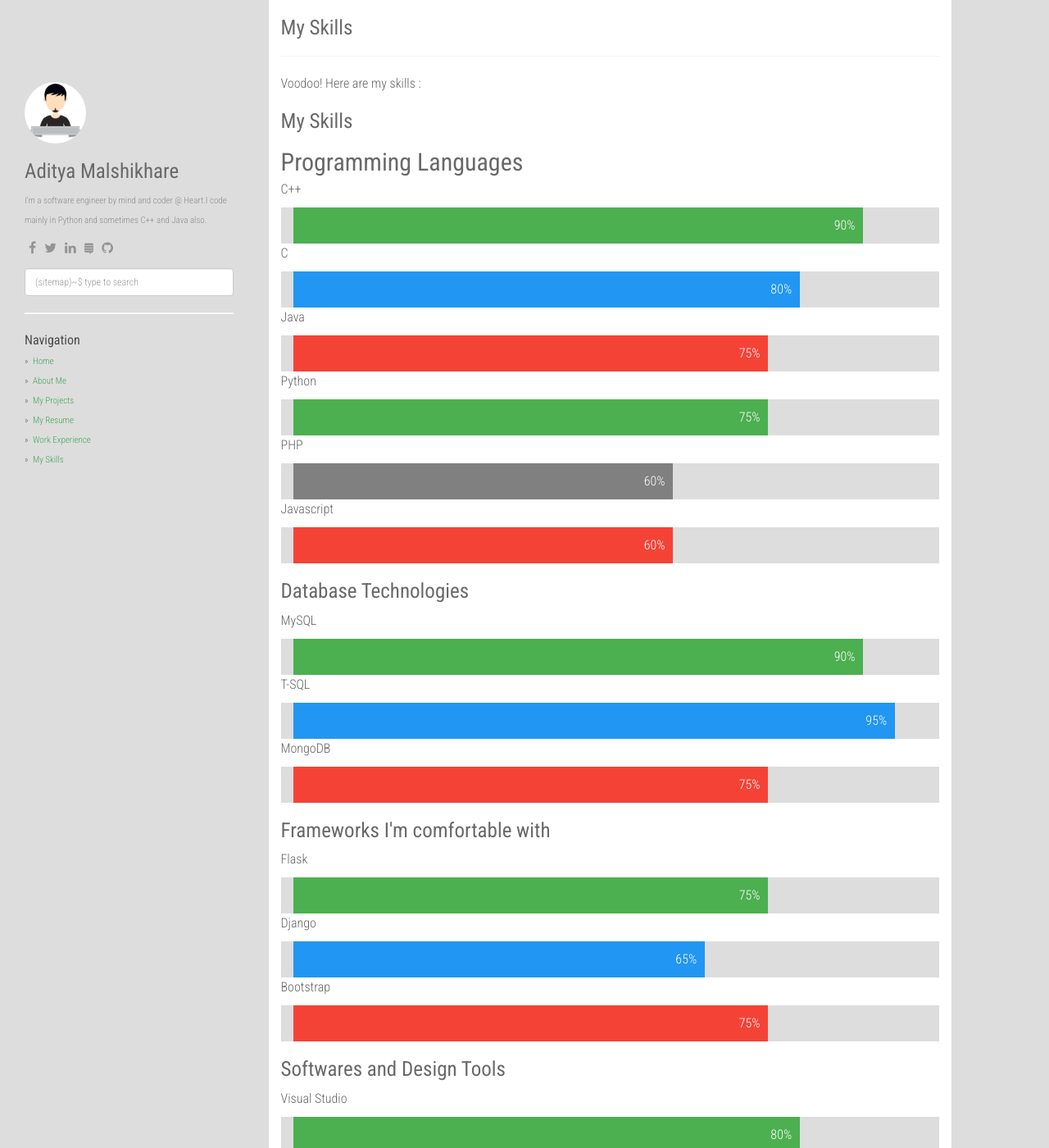
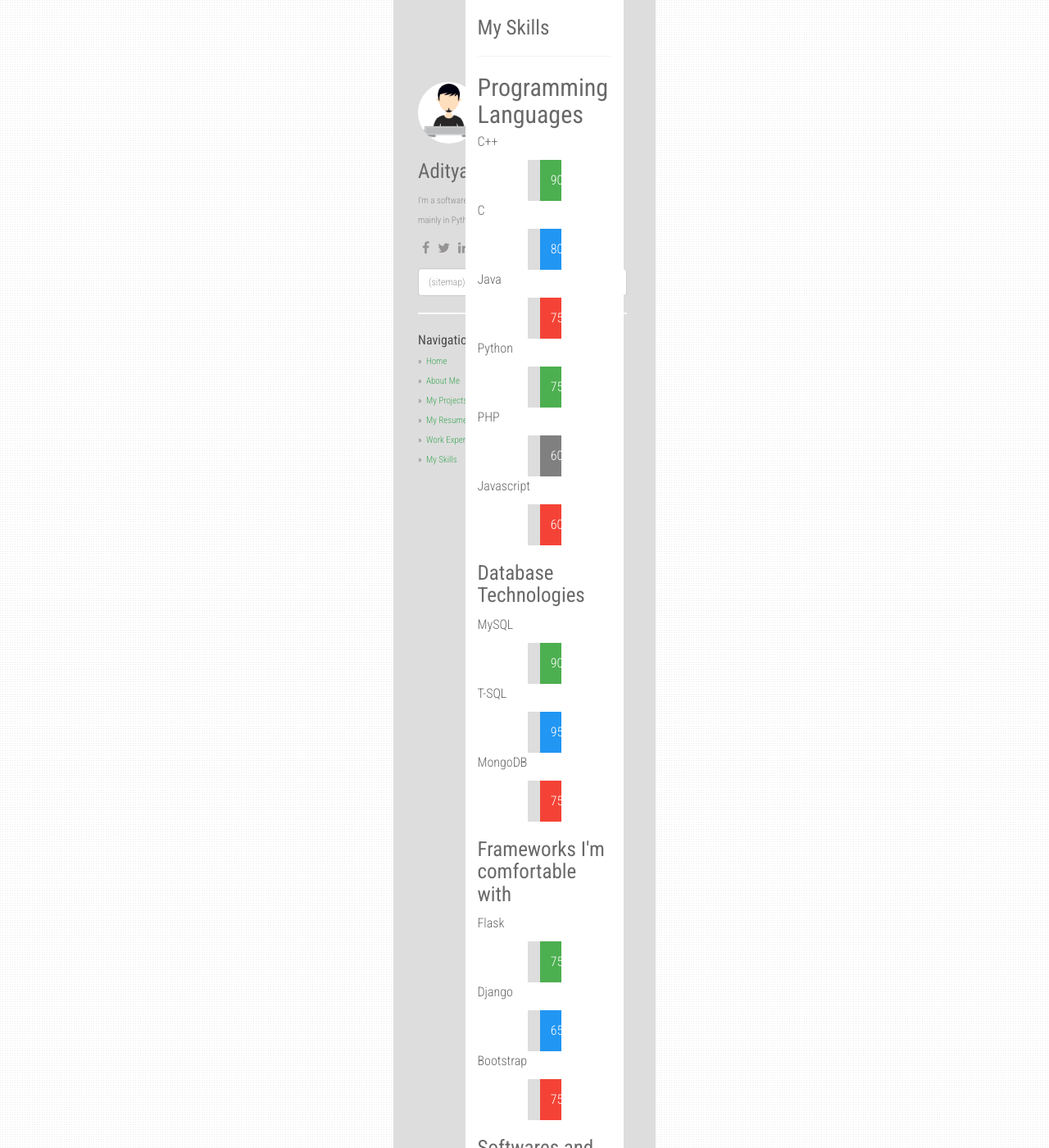
Before and after one commit to thePairedElectron/thePairedElectron.github.io, a Jekyll site: the page built from skills.md, in a window 1280 px wide and 1400 px high. Shown: the whole window at 82% size. Built offline with Jekyll 4.4.1, drawn with Linux system fonts in a browser that asks for light colours; nearby versions of some CDN libraries; some of the changed lines change nothing that is shown.

Commit message:
Minor changes

```diff
--- a/skills.md
+++ b/skills.md
@@ -4,7 +4,6 @@ title: My Skills
 permalink: /skills/
 ---
 
-Voodoo! Here are my skills :
 <html>
 <head>
 <meta name="viewport" content="width=device-width, initial-scale=1">
@@ -12,13 +11,13 @@ Voodoo! Here are my skills :
 * {box-sizing: border-box}
 
 .container {
-  width: 100%;
+  width: 25%;
   background-color: #ddd;
 }
 
 .skills {
   text-align: right;
-  padding: 10px;
+  padding: 13px;
   color: white;
 }
 
@@ -49,7 +48,6 @@ Voodoo! Here are my skills :
 </head>
 <body>
 
-<h1>My Skills</h1>
 <h2>Programming Languages</h2>
 <p>C++</p>
 <div class="container">
```
